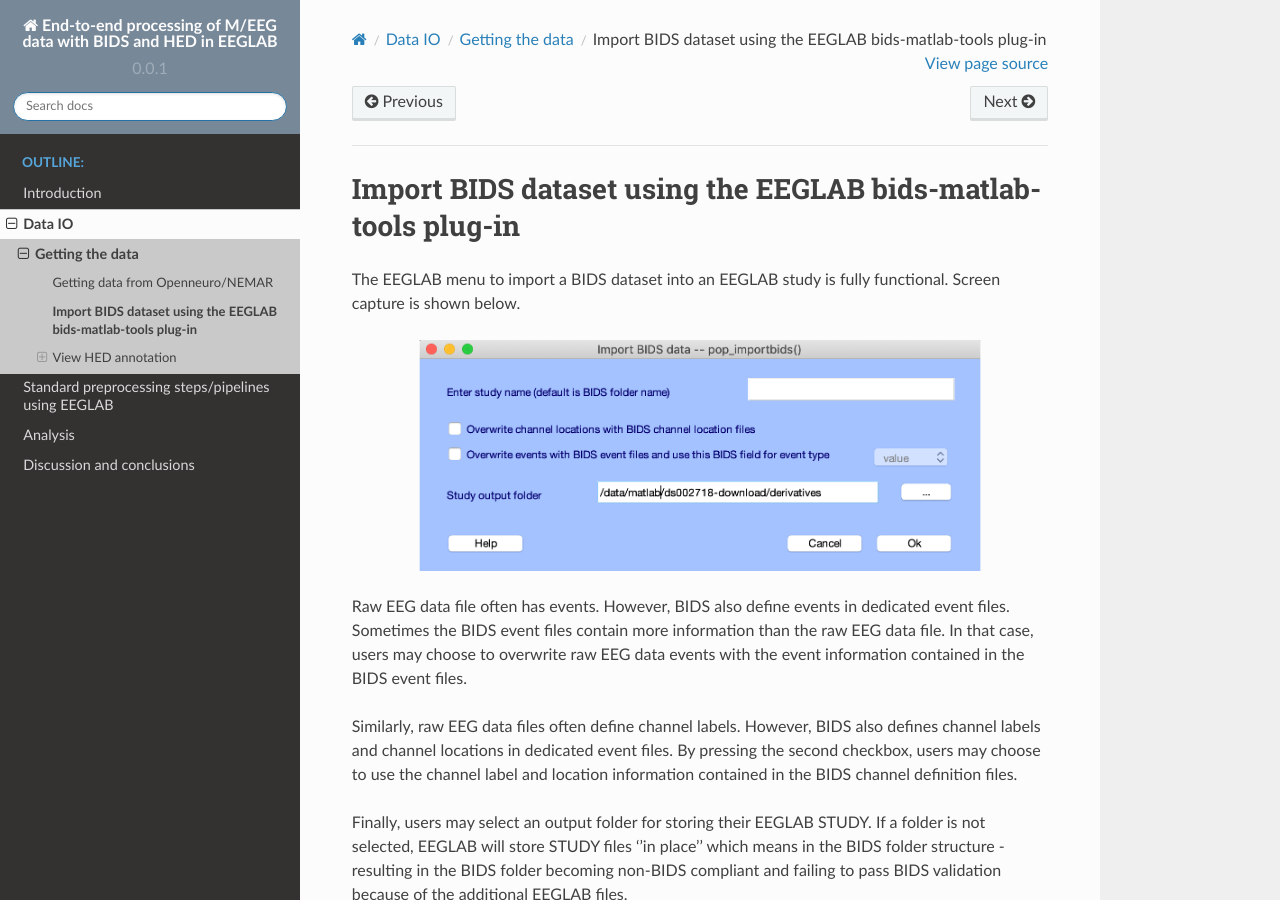
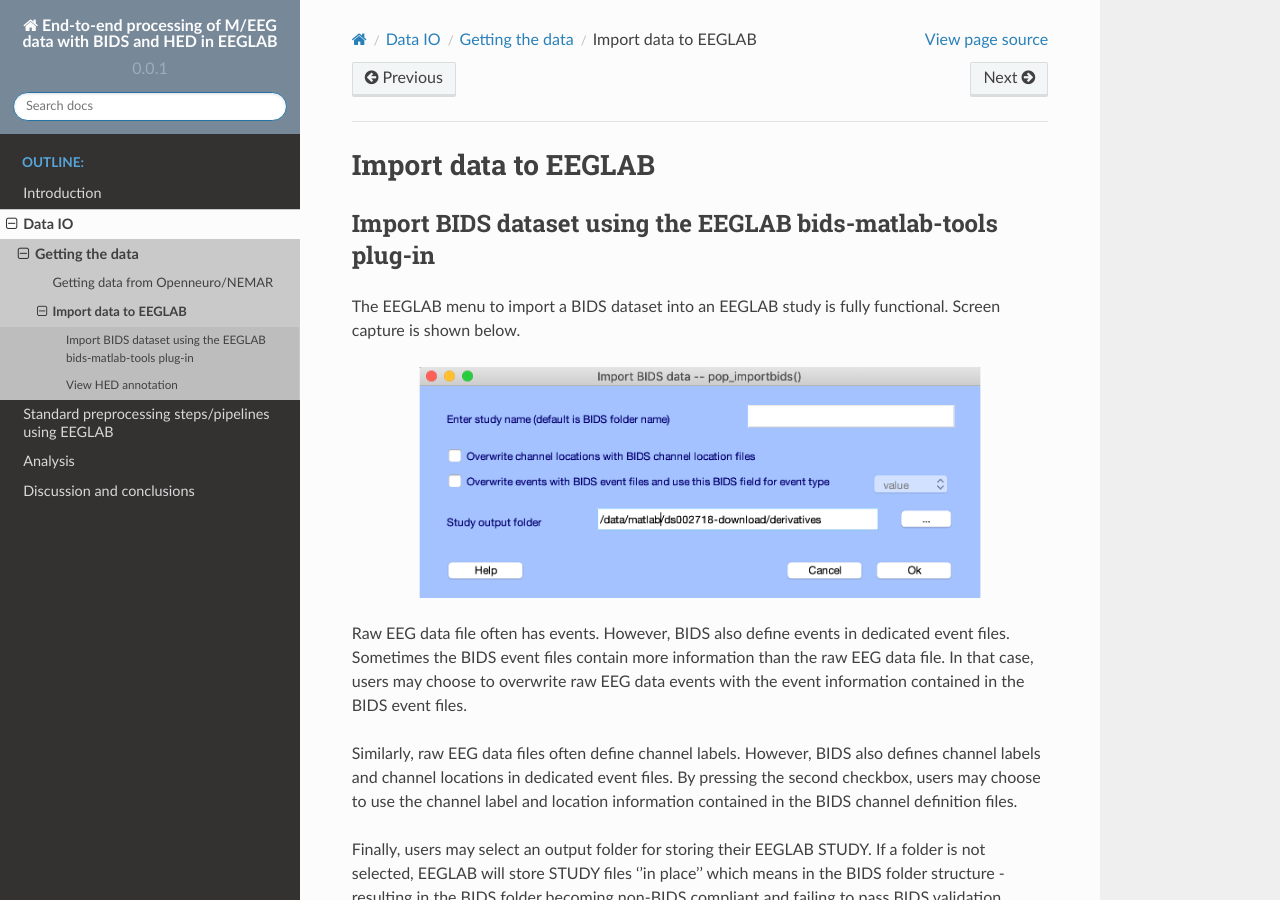
Before and after one commit to dungscout96/cambridge-book-chapter, a Sphinx documentation site: the page built from docs/source/ImportDataToEEGLAB.md, in a window 1280 px wide and 900 px high. Built offline with Sphinx 7.4.7 and the Read the Docs theme 2.0.0, drawn with Linux system fonts in a browser that asks for light colours; pages that are not in the unit, such as notebooks, are missing from menus.

Commit message:
Update hierarchy

```diff
--- a/docs/source/ImportDataToEEGLAB.md
+++ b/docs/source/ImportDataToEEGLAB.md
@@ -1,4 +1,5 @@
-# Import BIDS dataset using the EEGLAB bids-matlab-tools plug-in
+# Import data to EEGLAB
+## Import BIDS dataset using the EEGLAB bids-matlab-tools plug-in
 
 The EEGLAB menu to import a BIDS dataset into an EEGLAB study is fully functional. Screen capture is shown below.
 
@@ -10,15 +11,15 @@
 
 Finally, users may select an output folder for storing their EEGLAB STUDY. If a folder is not selected, EEGLAB will store STUDY files ''in place'' which means in the BIDS folder structure - resulting in the BIDS folder becoming non-BIDS compliant and failing to pass BIDS validation because of the additional EEGLAB files.
 
-# View HED annotation
+## View HED annotation
 HED is fully integrated into EEGLAB via the *HEDTools* plug-in, allowing users to annotate their
 EEGLAB STUDY and datasets with HED, as well as enabling HED-based data manipulation and processing.
 
-## Installing *HEDTools*
+### Installing *HEDTools*
 
 *HEDTools* EEGLAB plug-in can be installed using one of the following ways:
 
-### Method 1: EEGLAB Extension Manager:
+#### Method 1: EEGLAB Extension Manager:
 
 Launch EEGLAB. From the main GUI select:
 
@@ -30,7 +31,7 @@
 then click into the *Install/Update* button to install the plug-in.
 
 
-### Method 2: Download and unzip
+#### Method 2: Download and unzip
 
 Download the zip file with the content of the plug-in *HEDTools* either from
 [**HED Matlab EEGLAB plugins**](https://github.com/hed-standard/hed-matlab/blob/master/EEGLABPlugin)
@@ -38,7 +39,7 @@
 
 Unzip file into the folder *../eeglab/plugins* and restart the *eeglab* function in a MATLAB session.
 
-## Reviewing HED annotations via the EEGLAB HEDTools plug-in
+### Reviewing HED annotations via the EEGLAB HEDTools plug-in
 To add and view HED tags for the dataset, from EEGLAB menu, select:
 
 > **Edit --> Add/Edit event HED tags**.
```
